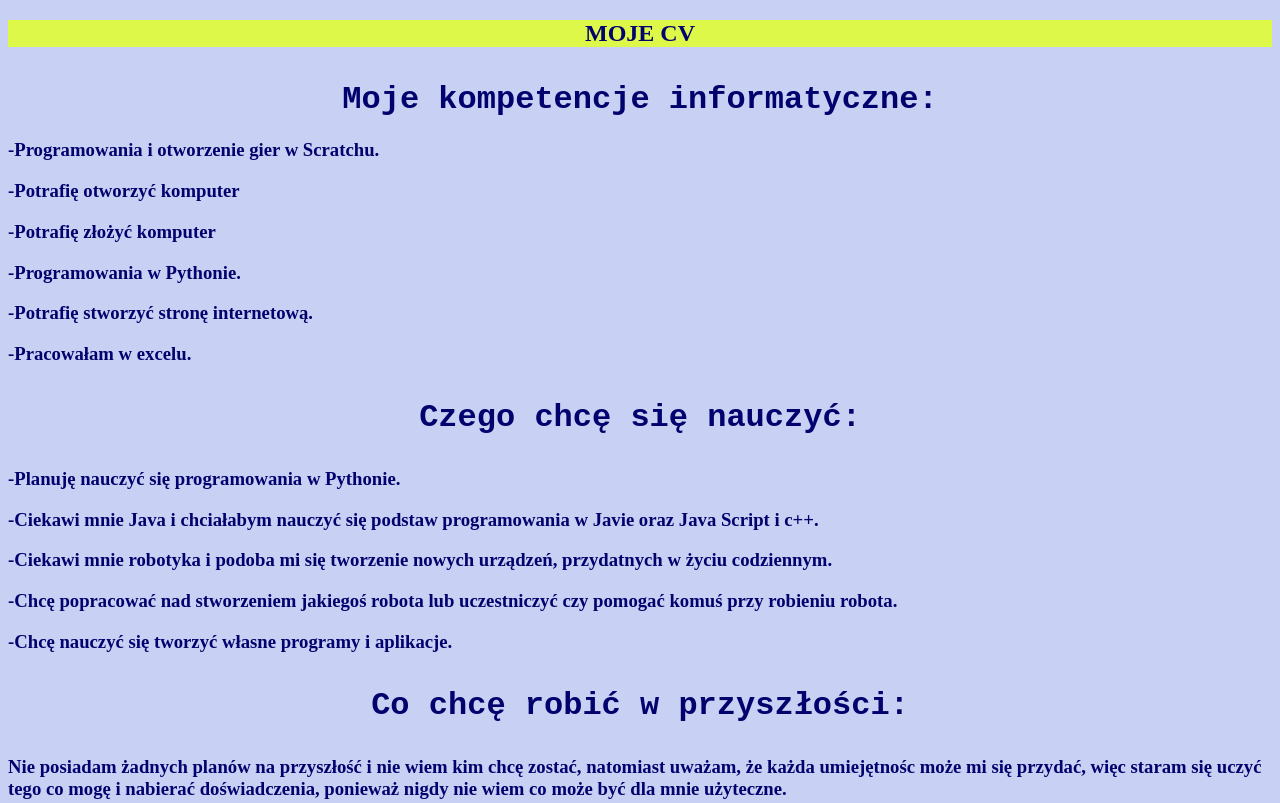
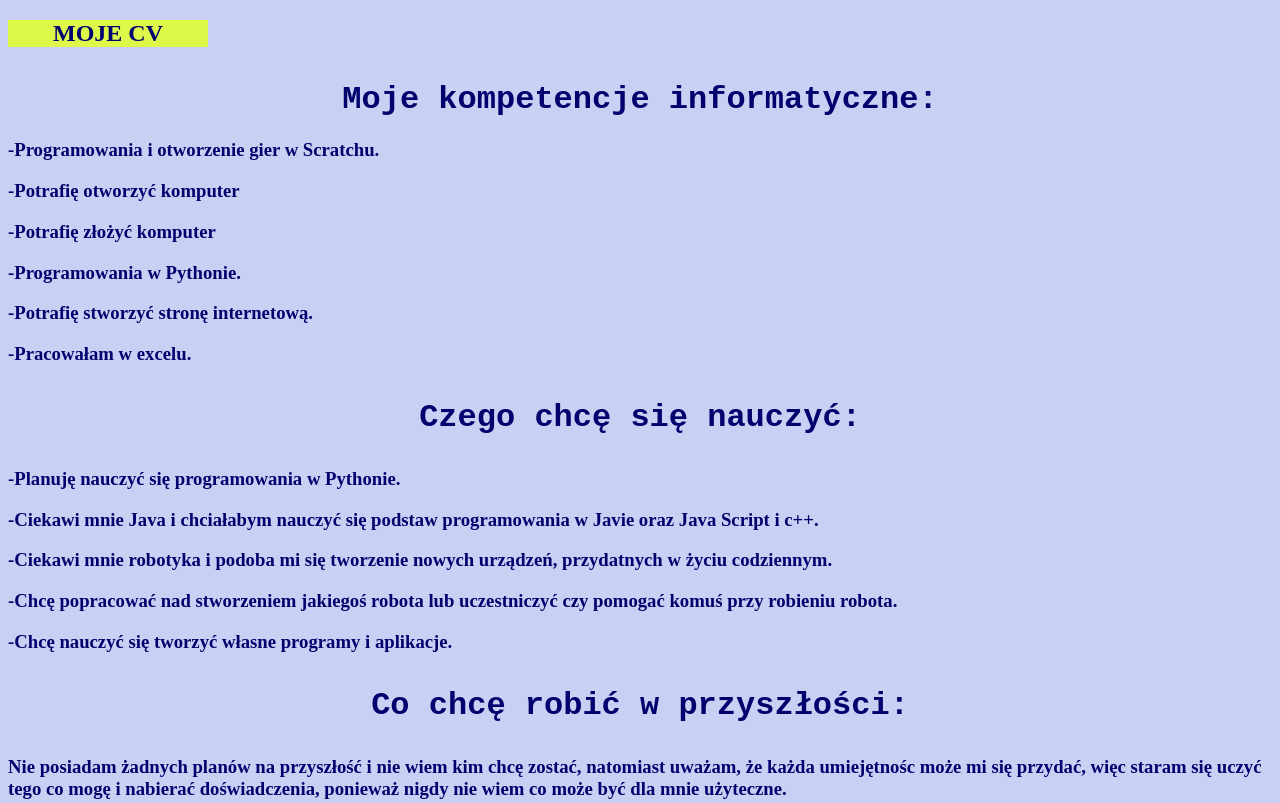
Before and after one commit to 9iskra9/9iskra9.github.io, a plain HTML site: page index.html in a window 1280 px wide. Shown: the top 803 px of the page. Drawn offline with Linux system fonts and the light colour scheme.

Commit message:
Update style.css

```diff
--- a/style.css
+++ b/style.css
@@ -2,6 +2,7 @@
 
 .iza{
     height: 300px;
+    width: 500px;
 }
 
 body
@@ -13,6 +14,7 @@ body
 h2
 {
     background-color:rgb(222, 248, 74);
+    width: 200px;
 
 }
 
@@ -20,5 +22,6 @@ h2
 
 span
 {
-    color:rgb(2, 2, 110)
+    color:rgb(2, 2, 110);
+    width: 200px;
 }
```
